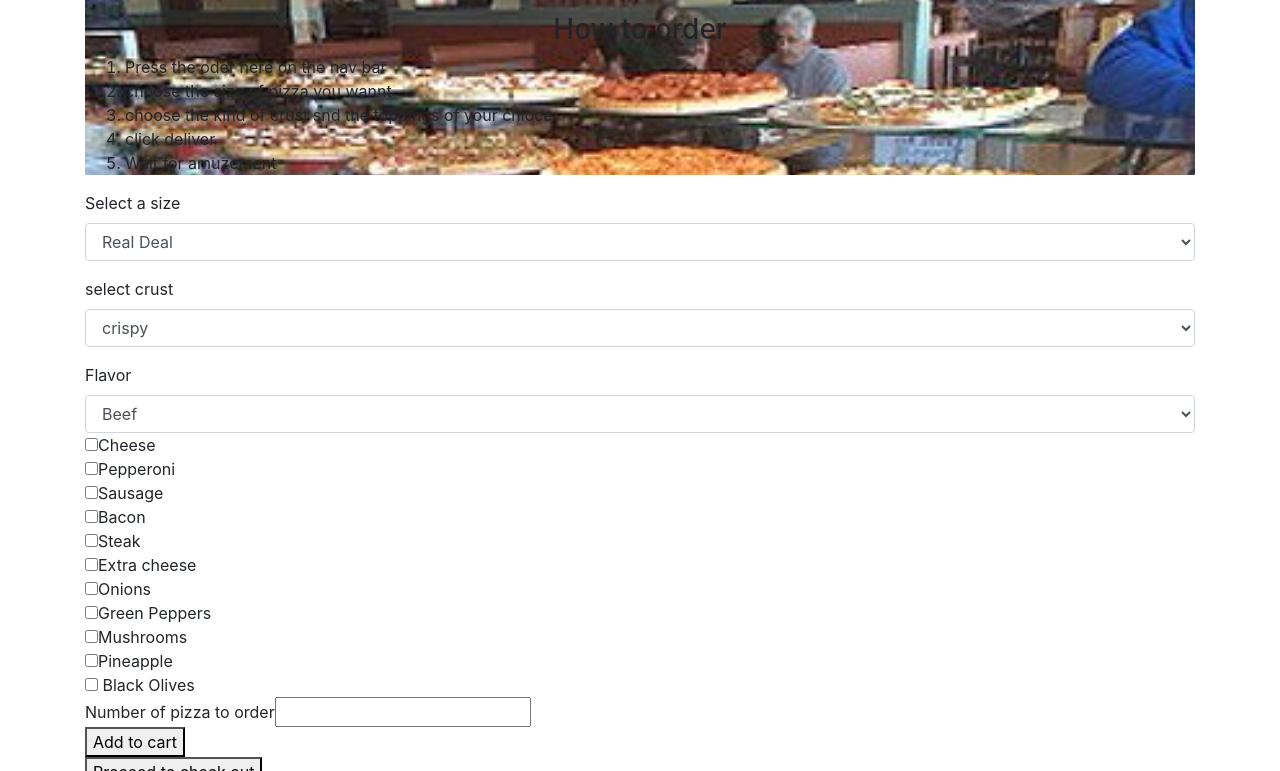
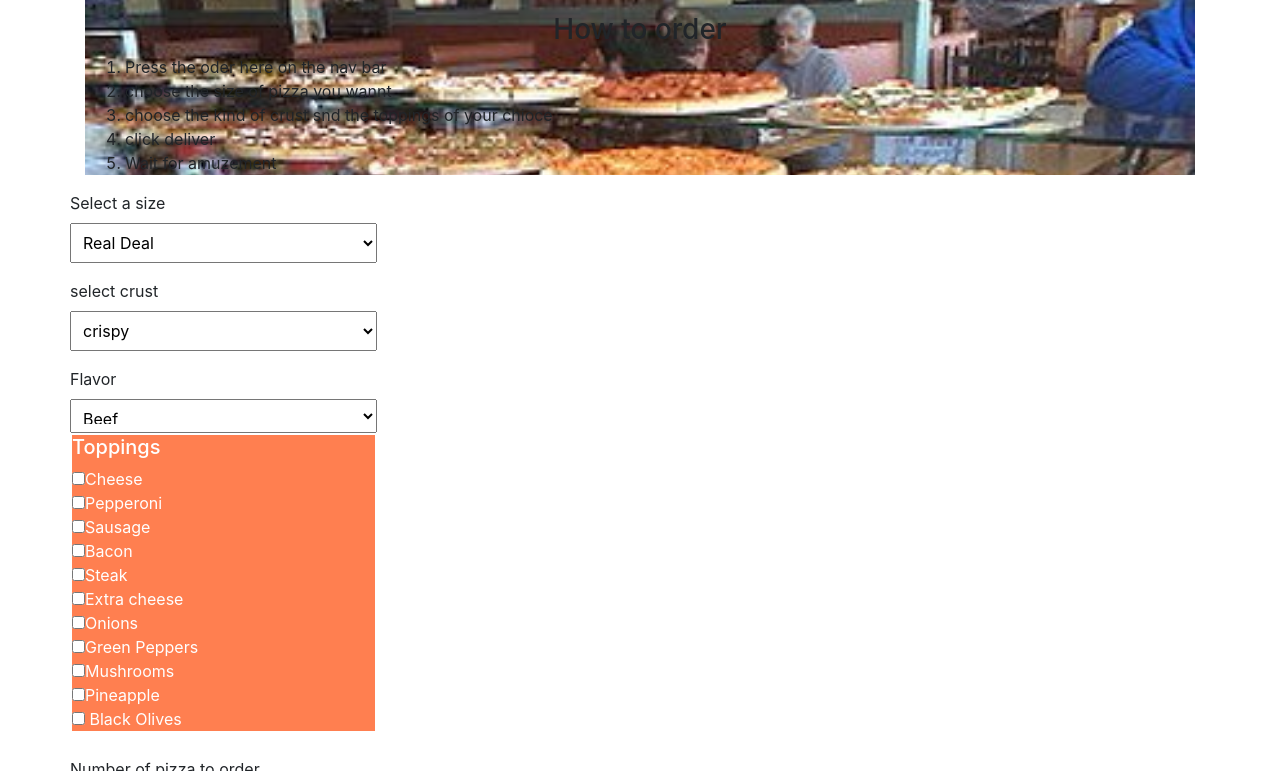
Before and after one commit to vincentouma/pizza-joint, a plain HTML site: page order.html in a window 1280 px wide. Shown: the part 113-884 px from the top of the page. Drawn offline with Linux system fonts and the light colour scheme.

Commit message:
Add style to order index

```diff
--- a/css/styles.css
+++ b/css/styles.css
@@ -169,8 +169,19 @@ img {
     }
     #top{
         width: 100%;
-        position: absolut;
+
         background-image: url(../images/order.jpg);
         background-repeat: no-repeat;
         background-size: cover;
     }
+    .form-contro{
+        width:100%;
+        height: 5%;
+        padding:8px;
+    }
+    #checkbox{
+        border: 2px solid white;
+        color: white;
+        background-color: coral;
+        width: 100%;
+    }
--- a/order.html
+++ b/order.html
@@ -12,7 +12,7 @@
 </head>
 
 <body>
-    <div class="container">
+
     <nav>
         <ul>
             <li><a href="index.html">Home</a></li>
@@ -22,6 +22,9 @@
             <li><a href="contacts">contacts</a></li>
         </ul>
     </nav>
+    <div class="container">
+        <div class="row">
+            <div class="col-12">
                 <div id="oder.html">
                     <div id="top">
                         <h2>Order amazing pizza</h2>
@@ -40,12 +43,16 @@
                             </ol>
                         </div>
                     </div>
+                </div>
+            </div>
+            <div class="row">
+                <div class="col-8">
                     <div id="form1">
                         <div class="pizza1">
                             <form id="pizza1">
                                 <div class="form-group">
-                            <label for="time">Select a size</label>
-                            <select class="form-control" id="size">
+                                    <label for="time">Select a size</label><br>
+                                    <select class="form-contro" id="size">
                                         <option value="1" required="">Real Deal </option>
                                         <option value="2" required="">Standard
                                         </option>
@@ -53,6 +60,7 @@
                                         </option>
 
                                     </select>
+                                    <br>
                                 </div>
 
 
@@ -60,8 +68,8 @@
                     </div>
 
                     <div class="form-group">
-                <label for="time">select crust</label>
-                <select class="form-control" id="crust">
+                        <label for="time">select crust</label><br>
+                        <select class="form-contro" id="crust">
                             <option value="1" required="">crispy</option>
                             <option value="2" required="">Stuffed
                             </option>
@@ -69,9 +77,10 @@
                             </option>
 
                         </select>
+                        <br>
                     </div>
-            <label for="time">Flavor</label>
-            <select class="form-control" id="flavor">
+                    <label for="time">Flavor</label><br>
+                    <select class="form-contro" id="flavor">
                         <option value="1" required="">Beef </option>
                         <option value="2" required="">chicken
                         </option>
@@ -80,12 +89,13 @@
 
                     </select>
 
-
+                    <br>
 
 
                     <div class="toppins">
 
                         <div id="checkbox">
+                            <h5>Toppings</h5>
                             <input type="checkbox" name="topping" value="1" class="topping">Cheese<br>
                             <input type="checkbox" name="topping" value="2" class="topping">Pepperoni<br>
                             <input type="checkbox" name="topping" value="3" class="topping">Sausage<br>
@@ -98,6 +108,7 @@
                             <input type="checkbox" name="topping" value="10" class="topping">Pineapple<br>
                             <input type="checkbox" name="topping" value="11" class="topping"> Black Olives<br>
                         </div>
+                        <br>
                         Number of pizza to order<input type="integer" id="quantity">
                         <br>
                         <button type="submit" name="button" id="topSubmit">Add to cart</button>
@@ -108,7 +119,8 @@
 
                     </div>
                     <button type="button" name="button" id="goToDelivery">Proceed to check out</button>
-
+                </div>
+                <div class="col-4">
                     <div class="delivery ">
                         <h3>Enter your adress and Name</h3>
                         <form id="address">
@@ -116,7 +128,7 @@
                                 <label for="Name">First name</label>
                                 <input type="text" class="form-control" id="name">
                             </div>
-
+                            <br>
                             <div class="address">
                                 <div class="home">
                                     <label for="homename">Adress</label>
@@ -132,10 +144,8 @@
 
                         </div>
 
-
-
-
-
+                    </div>
+                </div>
             </div>
         </div>
 
```
Lines whose indentation alone changed are shown as unchanged.
